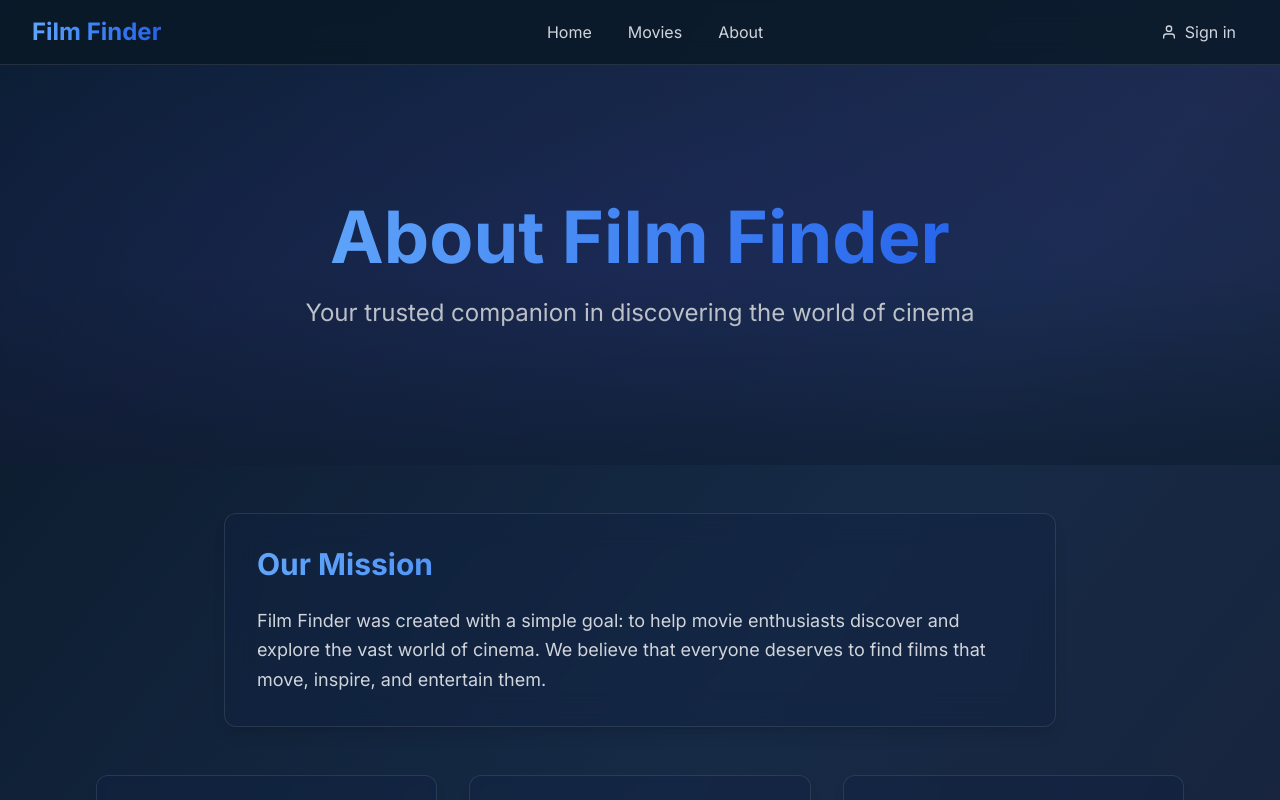
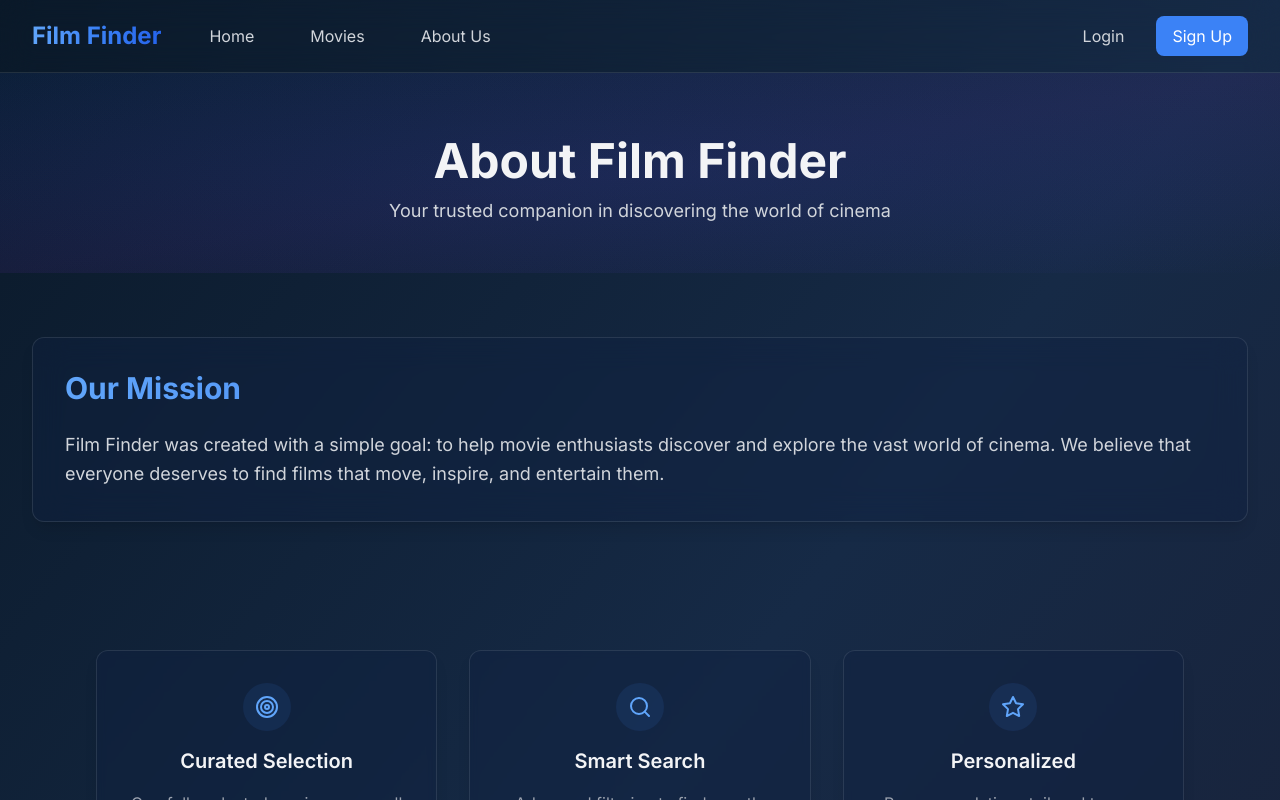
Before and after one commit to PontusPilatus/film-finder-project, a Next.js app: page /about in a window 1280 px wide. Shown: the top 800 px of the page. Built offline with nearby package versions, Linux system fonts and the light colour scheme; no server answers.

Commit message:
new structure working properly

```diff
--- a/app/about/page.tsx
+++ b/app/about/page.tsx
@@ -2,24 +2,30 @@ import { FiTarget, FiSearch, FiStar, FiMail, FiLinkedin } from 'react-icons/fi';
 
 export default function About() {
   return (
-    <div className="min-h-screen space-y-8 sm:space-y-12 pb-8 sm:pb-12 md:pb-16">
+    <div className="min-h-screen">
       {/* Hero Section */}
-      <section className="relative min-h-[40vh] sm:min-h-[50vh] flex items-center justify-center overflow-hidden">
-        <div className="absolute inset-0 hero-gradient opacity-30"></div>
+      <section className="relative pb-12 overflow-hidden">
+        <div className="absolute inset-0 hero-gradient opacity-40"></div>
         <div className="absolute inset-0 bg-[radial-gradient(ellipse_at_center,_var(--tw-gradient-stops))] from-blue-900/20 via-background-dark/5 to-transparent"></div>
 
-        <div className="relative container-wrapper text-center space-y-6">
-          <h1 className="hero-text">About Film Finder</h1>
-          <p className="hero-subtitle">
-            Your trusted companion in discovering the world of cinema
-          </p>
+        <div className="relative container-wrapper">
+          <div className="grid lg:grid-cols-1 gap-8 lg:gap-12 items-center pt-8 sm:pt-12 md:pt-16">
+            <div className="space-y-6 text-center fade-in-up">
+              <div className="space-y-3">
+                <h1 className="text-4xl lg:text-5xl font-bold text-gray-100">
+                  About Film Finder
+                </h1>
+                <p className="text-lg text-gray-300">
+                  Your trusted companion in discovering the world of cinema
+                </p>
+              </div>
+            </div>
+          </div>
         </div>
-
-        <div className="absolute -bottom-48 left-0 right-0 h-96 bg-gradient-to-t from-[#0a1929] to-transparent pointer-events-none"></div>
       </section>
 
       {/* Mission Section */}
-      <section className="container-wrapper max-w-4xl">
+      <section className="container-wrapper py-16">
         <div className="card backdrop-blur-lg">
           <h2 className="text-3xl font-bold text-transparent bg-clip-text bg-gradient-to-r from-blue-400 to-blue-600 mb-6">
             Our Mission
@@ -33,7 +39,7 @@ export default function About() {
       </section>
 
       {/* Features Section */}
-      <section className="container-wrapper max-w-6xl">
+      <section className="container-wrapper py-16 max-w-6xl">
         <div className="grid grid-cols-1 md:grid-cols-3 gap-8">
           <div className="card group cursor-pointer">
             <div className="relative space-y-4">
@@ -80,7 +86,7 @@ export default function About() {
       </section>
 
       {/* Developer Section */}
-      <section className="container-wrapper max-w-4xl">
+      <section className="container-wrapper py-16 max-w-4xl">
         <div className="card backdrop-blur-lg">
           <h2 className="text-3xl font-bold text-transparent bg-clip-text bg-gradient-to-r from-blue-400 to-blue-600 mb-8">
             Meet the Developer
--- a/app/components/Navbar.tsx
+++ b/app/components/Navbar.tsx
@@ -2,19 +2,17 @@
 
 import Link from 'next/link';
 import { useState, useEffect } from 'react';
-import { supabase } from '../lib/supabase';
+import { supabase } from '@/app/lib/supabase';
 import { useRouter } from 'next/navigation';
-import ProfileDropdown from './ProfileDropdown';
+import ProfileDropdown from '@/app/components/ProfileDropdown';
 
 export default function Navbar() {
   const [isLoggedIn, setIsLoggedIn] = useState(false);
   const router = useRouter();
 
   useEffect(() => {
-    console.log('Navbar useEffect running');
     checkUser();
     const { data: { subscription } } = supabase.auth.onAuthStateChange((_event, session) => {
-      console.log('Auth state changed:', !!session);
       setIsLoggedIn(!!session);
     });
 
@@ -24,51 +22,65 @@ export default function Navbar() {
   async function checkUser() {
     try {
       const { data: { user } } = await supabase.auth.getUser();
-      console.log('User check result:', !!user, user?.email);
       setIsLoggedIn(!!user);
     } catch (error) {
       console.error('Error checking user:', error);
     }
   }
 
-  console.log('Navbar rendering, isLoggedIn:', isLoggedIn);
-
   return (
-    <header className="header">
-      <div className="header-content">
+    <header className="bg-background-dark/80 backdrop-blur-lg border-b border-white/10 relative z-50">
+      <div className="container-wrapper py-4">
+        <div className="flex items-center justify-between">
           <div className="flex items-center gap-8">
-          <Link href="/" className="text-xl font-bold text-white">
-            MovieMatch
+            <Link href="/" className="text-2xl font-bold bg-clip-text text-transparent bg-gradient-to-r from-blue-400 via-blue-500 to-blue-600">
+              Film Finder
             </Link>
 
             <nav className="hidden md:flex items-center gap-6">
-            <Link href="/explore" className="nav-link">
-              Explore
+              <Link
+                href="/"
+                className="px-4 py-2 rounded-lg text-gray-300 hover:text-white hover:bg-white/5 transition-all"
+              >
+                Home
               </Link>
-            <Link href="/search" className="nav-link">
-              Search
+              <Link
+                href="/movies"
+                className="px-4 py-2 rounded-lg text-gray-300 hover:text-white hover:bg-white/5 transition-all"
+              >
+                Movies
+              </Link>
+              <Link
+                href="/about"
+                className="px-4 py-2 rounded-lg text-gray-300 hover:text-white hover:bg-white/5 transition-all"
+              >
+                About Us
               </Link>
             </nav>
           </div>
 
           <div className="flex items-center gap-4">
             {isLoggedIn ? (
-            <>
-              {console.log('About to render ProfileDropdown')}
               <ProfileDropdown />
-            </>
             ) : (
               <>
-              <Link href="/login" className="nav-link">
+                <Link
+                  href="/login"
+                  className="px-4 py-2 rounded-lg text-gray-300 hover:text-white hover:bg-white/5 transition-all"
+                >
                   Login
                 </Link>
-              <Link href="/signup" className="btn-primary">
+                <Link
+                  href="/signup"
+                  className="px-4 py-2 rounded-lg bg-blue-500 hover:bg-blue-600 text-white transition-all"
+                >
                   Sign Up
                 </Link>
               </>
             )}
           </div>
         </div>
+      </div>
     </header>
   );
 }
--- a/app/layout.tsx
+++ b/app/layout.tsx
@@ -1,7 +1,7 @@
 import type { Metadata } from 'next'
 import { Inter } from 'next/font/google'
 import './globals.css'
-import Header from '@/components/Header'
+import Navbar from '@/app/components/Navbar'
 import Footer from '@/components/Footer'
 
 const inter = Inter({ subsets: ['latin'] })
@@ -20,7 +20,7 @@ export default function RootLayout({
     <html lang="en">
       <body className={inter.className}>
         <div className="flex flex-col min-h-screen">
-          <Header />
+          <Navbar />
           <main className="flex-grow">
             {children}
           </main>
--- a/components/Header.tsx
+++ b/components/Header.tsx
@@ -1,22 +1,17 @@
 'use client';
 
-import React, { useState, useEffect } from 'react';
 import Link from 'next/link';
-import { FiMenu, FiX, FiUser } from 'react-icons/fi';
-import { supabase } from '../app/lib/supabase';
+import { useState, useEffect } from 'react';
+import { supabase } from '@/app/lib/supabase';
+import { useRouter } from 'next/navigation';
+import ProfileDropdown from '@/app/components/ProfileDropdown';
 
-const Header: React.FC = () => {
-  const [isMenuOpen, setIsMenuOpen] = useState(false);
+export default function Header() {
   const [isLoggedIn, setIsLoggedIn] = useState(false);
+  const router = useRouter();
 
   useEffect(() => {
-    const checkSession = async () => {
-      const { data: { session } } = await supabase.auth.getSession();
-      setIsLoggedIn(!!session);
-    };
-
-    checkSession();
-
+    checkUser();
     const { data: { subscription } } = supabase.auth.onAuthStateChange((_event, session) => {
       setIsLoggedIn(!!session);
     });
@@ -24,83 +19,68 @@ const Header: React.FC = () => {
     return () => subscription.unsubscribe();
   }, []);
 
+  async function checkUser() {
+    try {
+      const { data: { user } } = await supabase.auth.getUser();
+      setIsLoggedIn(!!user);
+    } catch (error) {
+      console.error('Error checking user:', error);
+    }
+  }
+
   return (
-    <header className="header">
-      <div className="header-content h-16">
-        {/* Logo */}
-        <Link href="/" className="flex items-center">
-          <span className="text-2xl font-bold bg-clip-text text-transparent bg-gradient-to-r from-blue-400 via-blue-500 to-blue-600">
+    <header className="bg-background-dark/80 backdrop-blur-lg border-b border-white/10">
+      <div className="container-wrapper py-4">
+        <div className="flex items-center justify-between">
+          <div className="flex items-center gap-8">
+            <Link href="/" className="text-2xl font-bold bg-clip-text text-transparent bg-gradient-to-r from-blue-400 via-blue-500 to-blue-600">
               Film Finder
-          </span>
             </Link>
 
-        {/* Desktop Navigation */}
-        <nav className="hidden md:flex items-center space-x-1">
-          <Link href="/" className="px-4 py-2 rounded-lg text-gray-300 hover:text-white hover:bg-white/5 transition-all">
-            Home
-          </Link>
-          <Link href="/movies" className="px-4 py-2 rounded-lg text-gray-300 hover:text-white hover:bg-white/5 transition-all">
-            Movies
-          </Link>
-          <Link href="/about" className="px-4 py-2 rounded-lg text-gray-300 hover:text-white hover:bg-white/5 transition-all">
-            About
-          </Link>
-        </nav>
-
-        {/* Right Section */}
-        <div className="flex items-center gap-2">
-          <Link
-            href={isLoggedIn ? "/profile" : "/login"}
-            className="flex items-center gap-2 px-3 py-1.5 rounded-lg hover:bg-white/5 text-gray-300 hover:text-white transition-all"
-          >
-            <FiUser className="w-4 h-4" />
-            <span className="hidden sm:inline">{isLoggedIn ? "Profile" : "Sign in"}</span>
-          </Link>
-
-          {/* Mobile Menu Button */}
-          <button
-            className="md:hidden p-2 rounded-lg hover:bg-white/5 transition-colors"
-            onClick={() => setIsMenuOpen(!isMenuOpen)}
-          >
-            {isMenuOpen ? (
-              <FiX className="w-5 h-5 text-gray-300" />
-            ) : (
-              <FiMenu className="w-5 h-5 text-gray-300" />
-            )}
-          </button>
-        </div>
-      </div>
-
-      {/* Mobile Navigation */}
-      {isMenuOpen && (
-        <div className="md:hidden absolute top-full left-0 right-0 bg-[var(--header-bg)] border-b border-white/10 animate-fadeIn">
-          <nav className="flex flex-col py-2">
+            <nav className="hidden md:flex items-center gap-6">
               <Link
                 href="/"
-              className="px-6 py-3 text-gray-300 hover:text-white hover:bg-white/5 transition-all"
-              onClick={() => setIsMenuOpen(false)}
+                className="px-4 py-2 rounded-lg text-gray-300 hover:text-white hover:bg-white/5 transition-all"
               >
                 Home
               </Link>
               <Link
                 href="/movies"
-              className="px-6 py-3 text-gray-300 hover:text-white hover:bg-white/5 transition-all"
-              onClick={() => setIsMenuOpen(false)}
+                className="px-4 py-2 rounded-lg text-gray-300 hover:text-white hover:bg-white/5 transition-all"
               >
                 Movies
               </Link>
               <Link
                 href="/about"
-              className="px-6 py-3 text-gray-300 hover:text-white hover:bg-white/5 transition-all"
-              onClick={() => setIsMenuOpen(false)}
+                className="px-4 py-2 rounded-lg text-gray-300 hover:text-white hover:bg-white/5 transition-all"
               >
-              About
+                About Us
               </Link>
             </nav>
           </div>
+
+          <div className="flex items-center gap-4">
+            {isLoggedIn ? (
+              <ProfileDropdown />
+            ) : (
+              <>
+                <Link
+                  href="/login"
+                  className="px-4 py-2 rounded-lg text-gray-300 hover:text-white hover:bg-white/5 transition-all"
+                >
+                  Login
+                </Link>
+                <Link
+                  href="/signup"
+                  className="px-4 py-2 rounded-lg bg-blue-500 hover:bg-blue-600 text-white transition-all"
+                >
+                  Sign Up
+                </Link>
+              </>
             )}
+          </div>
+        </div>
+      </div>
     </header>
   );
-};
-
-export default Header;
+}
```
Also changed, not shown: app/components/ProfileDropdown.tsx (+41 -47 lines), app/movies/page.tsx (+18 -14 lines). Lines whose indentation alone changed are shown as unchanged.
